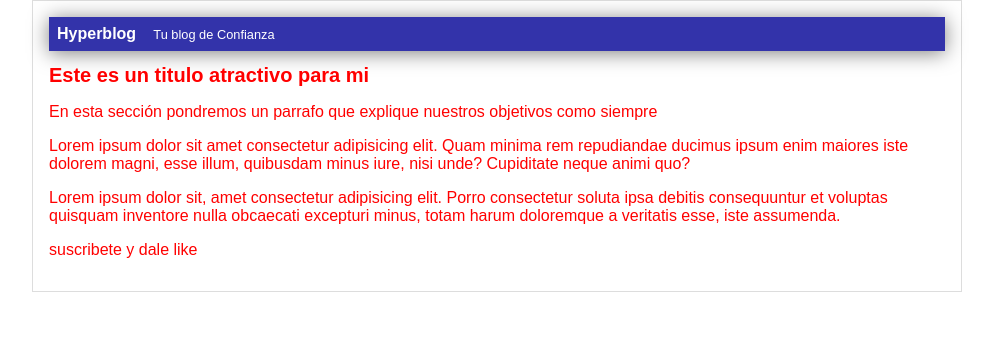
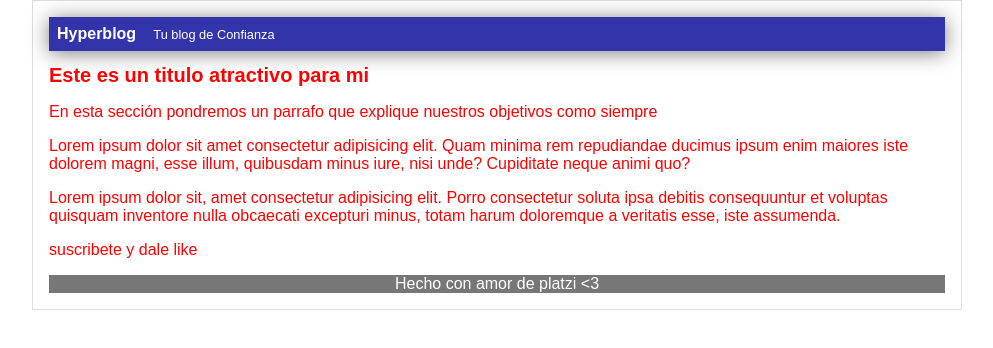
Before and after one commit to romzc/hyperBlog, a plain HTML site: page index.html in a window 1280 px wide. Shown: the whole page, without its empty margins (143-1136 px from the left). Drawn offline with Linux system fonts and the light colour scheme.

Commit message:
modificaciones en el footer

```diff
--- a/css/style.css
+++ b/css/style.css
@@ -33,3 +33,9 @@ body {
 #container h1 {
 	font-size: 20px;
 }
+
+#footer {
+	background: #777;
+	color: white;
+	text-align: center;
+}
--- a/index.html
+++ b/index.html
@@ -25,6 +25,9 @@
 					suscribete y dale like
 				</p>
 			</div>
+			<div id="footer">
+				Hecho con amor de platzi &lt;3
+			</div>
 		</div>
 	</body>
 </html>
```
